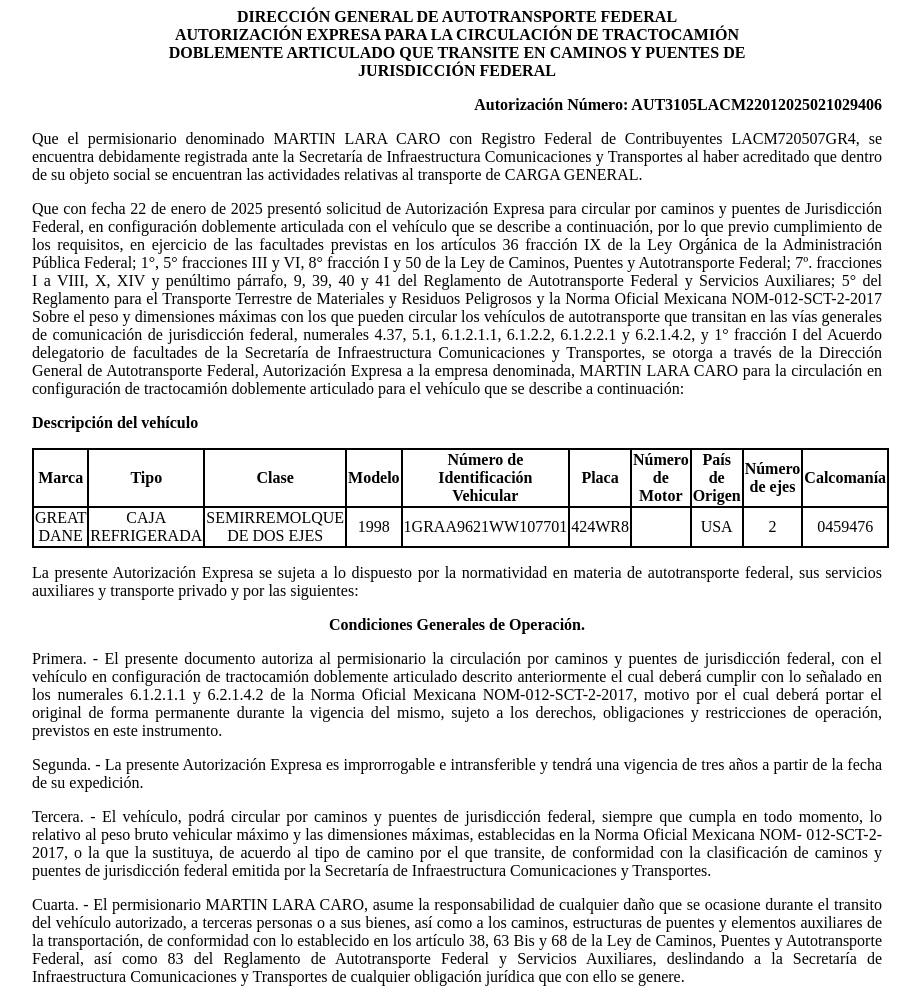
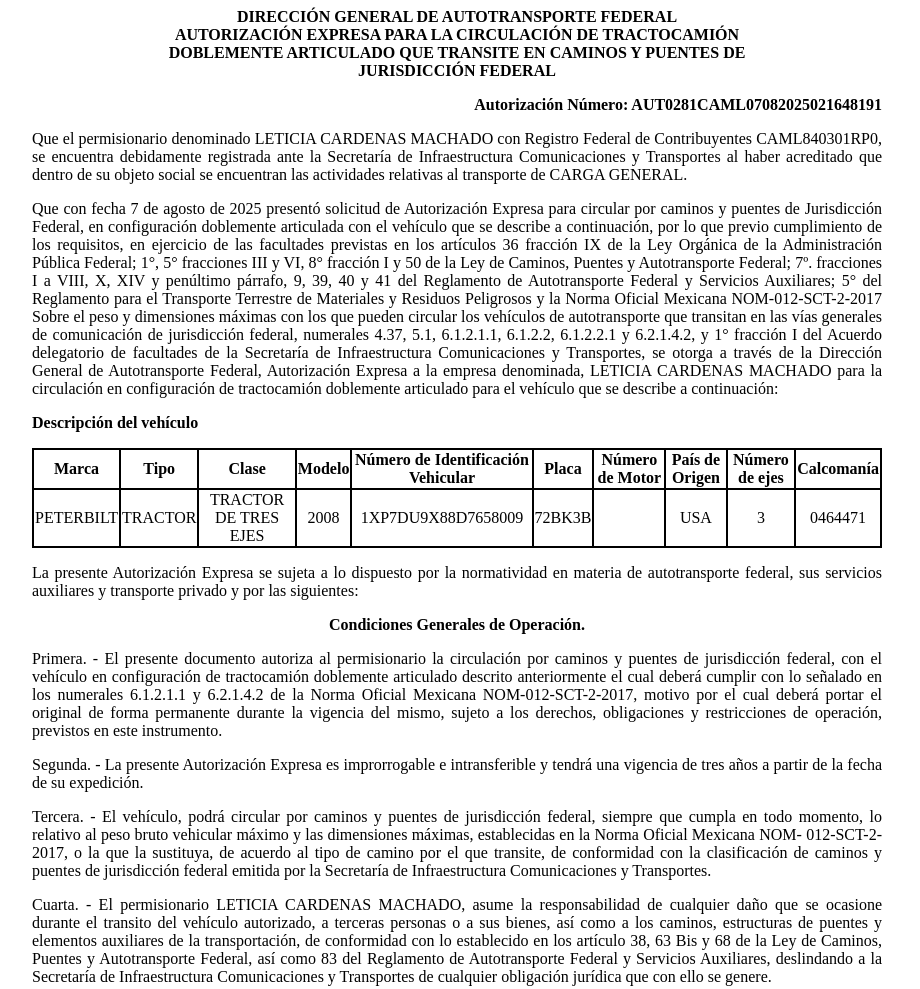
Before and after one commit to app-sct1/ConsultaAutDobleRemolque-folio-0200953, a plain HTML site: page index.html in a window 1280 px wide. Shown: the top 989 px of the page, without its empty margins (183-1103 px from the left). Drawn offline with Linux system fonts and the light colour scheme.

Commit message:
index.html

```diff
--- a/index.html
+++ b/index.html
@@ -75,19 +75,19 @@
 						<p class="sinMargen">DOBLEMENTE ARTICULADO QUE TRANSITE EN CAMINOS Y PUENTES DE</p>
 						<p class="sinMargen">JURISDICCIÓN FEDERAL</p>
 					</div>
-<p class="derechaNegro">Autorización Número: AUT3105LACM22012025021029406</p>
+<p class="derechaNegro">Autorización Número: AUT0281CAML07082025021648191</p>
 
 					<p class="justificado">Que el permisionario denominado
-						MARTIN LARA CARO con Registro Federal de
-						Contribuyentes LACM720507GR4, se encuentra
+						LETICIA CARDENAS MACHADO con Registro Federal de
+						Contribuyentes CAML840301RP0, se encuentra
 						debidamente registrada ante la Secretaría de Infraestructura
 						Comunicaciones y Transportes al haber acreditado que dentro de su
 						objeto social se encuentran las actividades relativas al
 						transporte de CARGA GENERAL.</p>
 
 
-					<p class="justificado">Que con fecha 22 de
-						enero de 2025 presentó
+					<p class="justificado">Que con fecha 7 de
+						agosto de 2025 presentó
 						solicitud de Autorización Expresa para circular por caminos y
 						puentes de Jurisdicción Federal, en configuración doblemente
 						articulada con el vehículo que se describe a continuación, por lo
@@ -107,7 +107,7 @@
 						facultades de la Secretaría de Infraestructura Comunicaciones y
 						Transportes, se otorga a través de la
 						Dirección General de Autotransporte Federal, Autorización Expresa a la
-						empresa denominada, MARTIN LARA CARO para la
+						empresa denominada, LETICIA CARDENAS MACHADO para la
 						circulación en configuración de tractocamión doblemente articulado
 						para el vehículo que se describe a continuación:</p>
 
@@ -128,16 +128,16 @@
 							<th class="borde">Calcomanía</th>
 						</tr>
 						<tr class="borde">
-							<td class="borde">GREAT DANE</td>
-							<td class="borde">CAJA REFRIGERADA</td>
-							<td class="borde">SEMIRREMOLQUE DE DOS EJES</td>
-							<td class="borde">1998</td>
-							<td class="borde">1GRAA9621WW107701</td>
-							<td class="borde">424WR8</td>
+							<td class="borde">PETERBILT</td>
+							<td class="borde">TRACTOR</td>
+							<td class="borde">TRACTOR DE TRES EJES</td>
+							<td class="borde">2008</td>
+							<td class="borde">1XP7DU9X88D7658009</td>
+							<td class="borde">72BK3B</td>
 							<td class="borde"></td>
 							<td class="borde">USA</td>
-							<td class="borde">2</td>
-							<td class="borde">0459476</td>
+							<td class="borde">3</td>
+							<td class="borde">0464471</td>
 						</tr>
 
 					</tbody></table>
@@ -175,7 +175,7 @@
 						Secretaría de Infraestructura Comunicaciones y Transportes.</p>
 
 					<p class="justificado">Cuarta. - El permisionario
-						MARTIN LARA CARO, asume la responsabilidad de
+						LETICIA CARDENAS MACHADO, asume la responsabilidad de
 						cualquier daño que se ocasione durante el transito del vehículo
 						autorizado, a terceras personas o a sus bienes, así como a los
 						caminos, estructuras de puentes y elementos auxiliares de la
```
